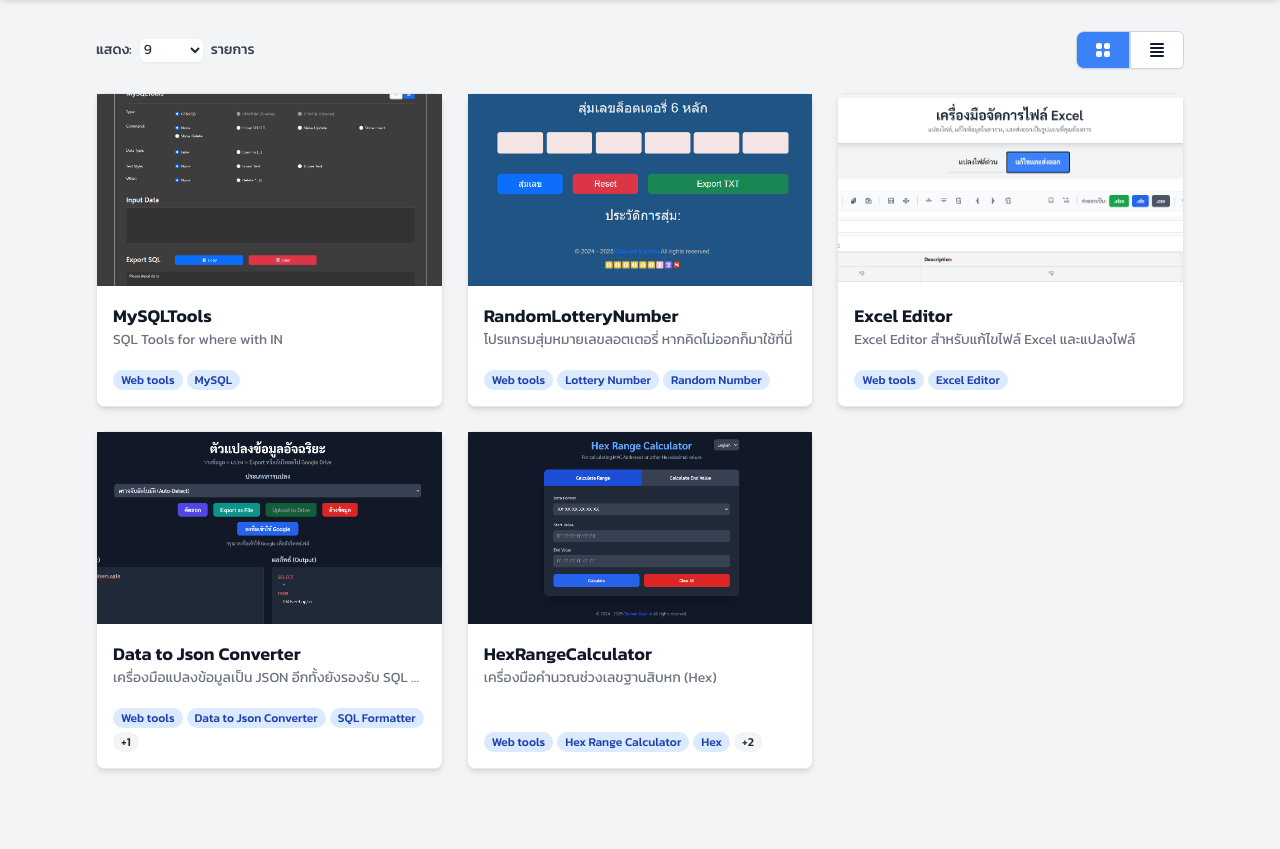
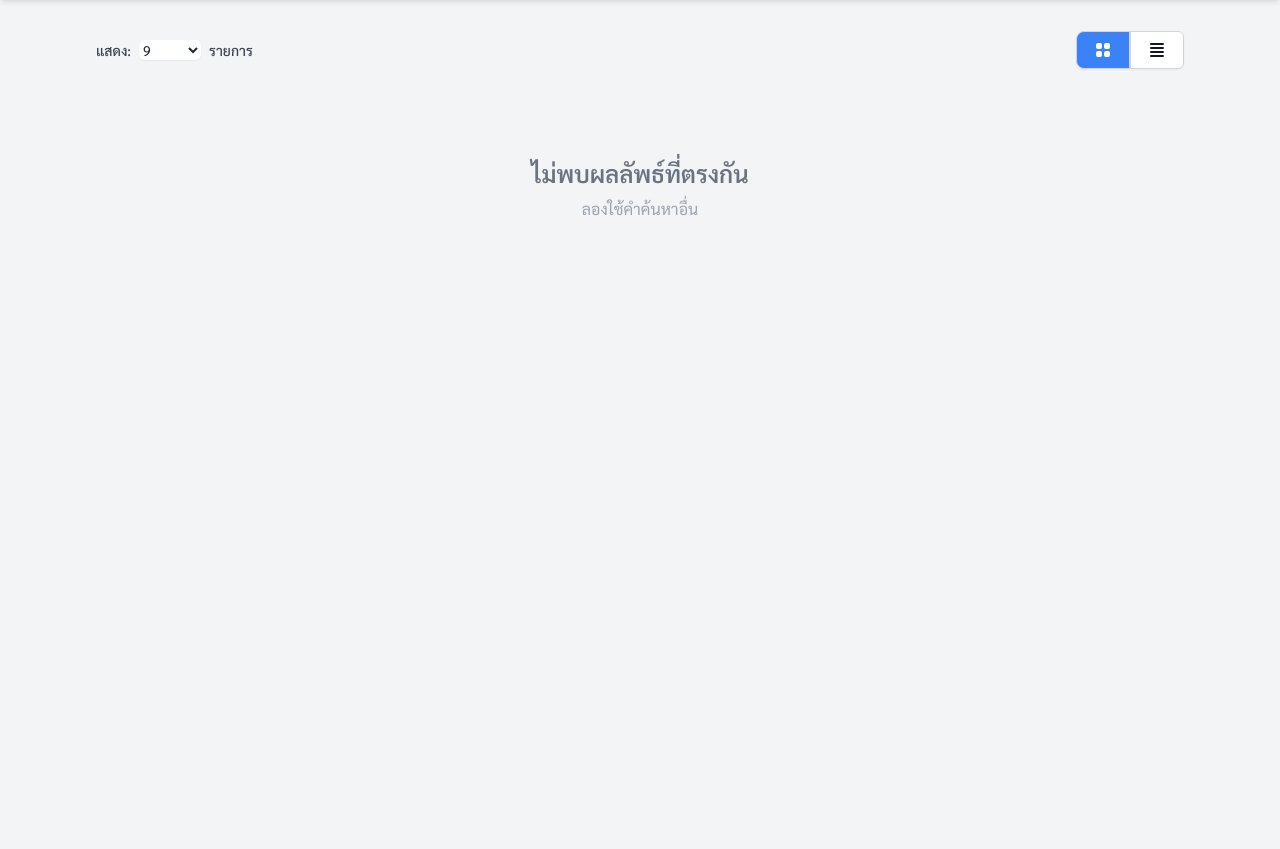
Before and after one commit to chaiwat20180/MyPortfolio, a plain HTML site: page index.html in a window 1280 px wide. Shown: the part 65-914 px from the top of the page. After the commit the page ends 800 px from the top, so only its background shows below. Drawn offline with nearby package versions, Linux system fonts and the light colour scheme.

Commit message:
Update index.html

```diff
--- a/index.html
+++ b/index.html
@@ -16,11 +16,11 @@
     <!-- Google Fonts -->
     <link rel="preconnect" href="https://fonts.googleapis.com">
     <link rel="preconnect" href="https://fonts.gstatic.com" crossorigin>
-    <link href="https://fonts.googleapis.com/css2?family=Kanit:wght@300;400;500;600;700&display=swap" rel="stylesheet">
+    <link href="https://fonts.googleapis.com/css2?family=Sarabun:wght@300;400;500;600;700&display=swap" rel="stylesheet">
     <style>
-        /* ใช้ฟอนต์ Kanit เป็นหลัก */
+        /* ใช้ฟอนต์ Sarabun เป็นหลัก */
         body {
-            font-family: 'Kanit', sans-serif;
+            font-family: 'Sarabun', sans-serif;
         }
         /* ซ่อน scrollbar */
         .modal-content::-webkit-scrollbar {
@@ -217,7 +217,8 @@
 
             // 1. Fetch data
             $.getJSON('MyList.json', function(data) {
-                allItems = data;
+                // Filter out items where IsActive is false
+                allItems = data.filter(item => item.IsActive === true);
                 filteredItems = allItems;
                 renderPage(currentPage);
             }).fail(function(){
```
